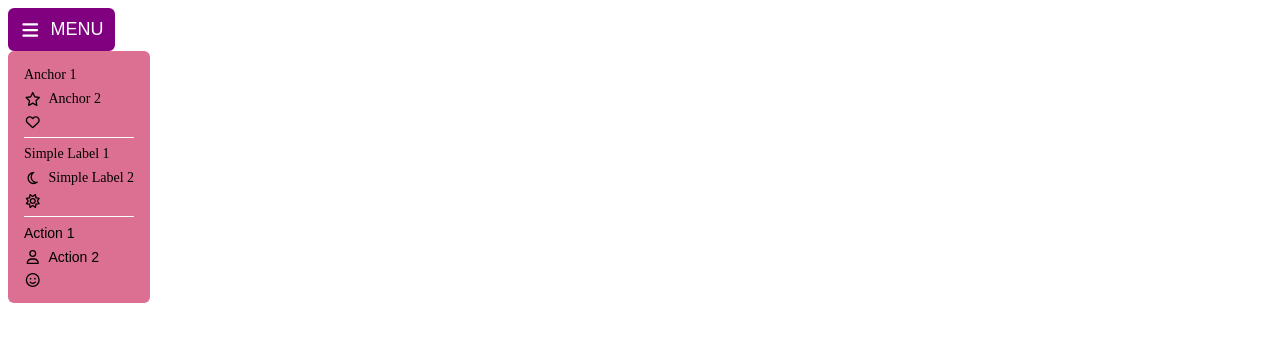
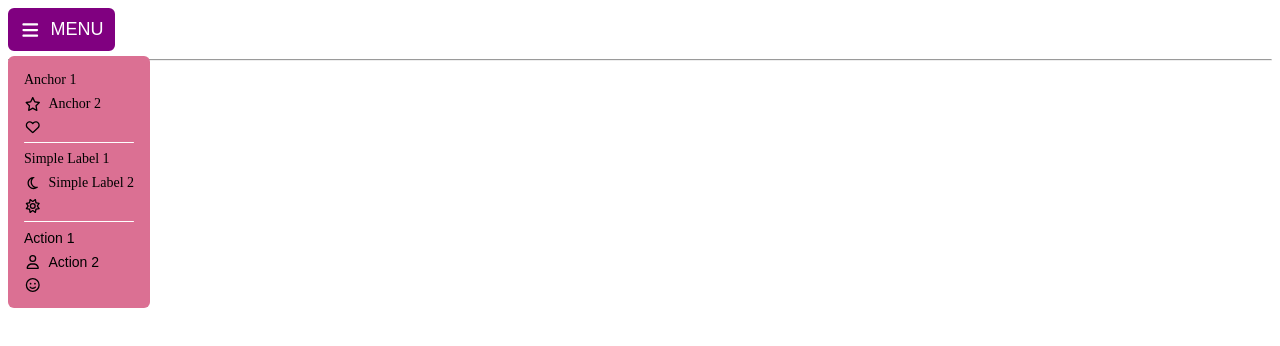
Before and after one commit to frarosset/dynamic-user-interface, a website built with webpack: page src/index.html in a window 1280 px wide. Both pictures are taken after a click on the button "MENU". Built offline with nearby package versions, Linux system fonts and the light colour scheme.

Commit message:
Adjust the position of the drop-down menu content with respect to it
To let the dropdown menu content (.drop-down-content element) be
positioned above the page content, and not occupy empty space, we
need an absolute position for it, with respect to the the whole
drop-down menu (.drop-down-menu element), which in turn needs a
relative position.

To include a gap between the button and the content, you can't
simply impose a margin-top for the content .drop-down-content,
since it is absolute positioned.

Then, .drop-down-content has been wrapped into a content container .drop-down-content-cnt, which is the one that actually is absolute
positioned with respect to the .drop-down-menu element. Then, the
gap can be imposed by simply setting a margin-top on the
.drop-down-content.

Note that changing the top property of an absolute positioned
element would break the hovering behaviour of the dropdown menu,
since moving the mouse from the button through the gap created this
way would trigger a mouseleave event before reaching the actual
content (hence the need of the .drop-down-content-cnt element).

To conclude, the display propery of the .drop-down-content is also
set to switch between none and block (as well as its visibility,
between hidden and visible), so that even event listeners are
disabled when the content is hidden.

```diff
--- a/src/DropDownMenu.css
+++ b/src/DropDownMenu.css
@@ -16,6 +16,8 @@
     --content-gap: 0.5em;
     --content-width: max-content;
 
+    --button-content-gap:       5px;
+
     --button-color:             var(--color-dark);
     --button-bg-color:          transparent;
     --button-border-color:      var(--color-dark);
@@ -29,7 +31,7 @@
     --content-color-icon-hover: var(--color-white);
 
     --separator-color:          var(--color-white);
-    --separator-width:     1px;
+    --separator-width:          1px;
     --separator-radius:         1px;
 }
 
@@ -38,6 +40,11 @@
     margin: 0;
     padding: 0;
     box-sizing: border-box;
+}
+
+.drop-down-menu{
+    position: relative;
+    width: min-content;
 }
 
 .drop-down-button{
@@ -49,8 +56,26 @@
     font-size: var(--button-fontsize);
 }
 
+
+.drop-down-content-cnt{
+    visibility: hidden;
+    display: none;
+    position: absolute;
+    /* top: calc(100% + var(--button-content-gap)); */
+}
+
+.drop-down-menu.visible .drop-down-content-cnt{
+    visibility: visible;
+    display: block;
+}
+
+.drop-down-menu.visible-forced .drop-down-content-cnt{
+    visibility: visible !important;
+    display: block !important;
+}
+
 .drop-down-content{
-    visibility: hidden;
+    margin-top:  var(--button-content-gap);
     background-color: var(--content-bg-color);
     border-radius: var(--radius);
     display: flex;
@@ -67,14 +92,6 @@
     border: none;
     background-color: transparent;
     font-size: var(--content-fontsize);
-}
-
-.drop-down-menu.visible .drop-down-content{
-    visibility: visible;
-}
-
-.drop-down-menu.visible-forced .drop-down-content{
-    visibility: visible !important;
 }
 
 .drop-down-menu.visible-forced .drop-down-button{
--- a/src/DropDownMenu.js
+++ b/src/DropDownMenu.js
@@ -18,6 +18,9 @@ export default class DropDownMenu{
         this.#button.classList.add('drop-down-button');
         this.#setIconAndLabel(this.#button,btnIcon,btnLabel);
 
+        let contentCnt = document.createElement('div');
+        contentCnt.classList.add('drop-down-content-cnt');
+
         this.#content = document.createElement('ul');
         this.#content.classList.add('drop-down-content');
 
@@ -27,7 +30,8 @@ export default class DropDownMenu{
         });
 
         this.#dropDownDiv.appendChild(this.#button);
-        this.#dropDownDiv.appendChild(this.#content);
+        contentCnt.appendChild(this.#content);
+        this.#dropDownDiv.appendChild(contentCnt);
         parentDiv.appendChild(this.#dropDownDiv);
 
         this.#button.addEventListener('click', () => {
--- a/src/index.js
+++ b/src/index.js
@@ -25,6 +25,10 @@ function init(){
     body.appendChild(header);
 
     const dropDownMenu = new DropDownMenu(header,menuData,showMenuOnHover,btnIcon,btnLabel);
+
+    // add an horizonatal line, just for testing purposes
+    const separator = document.createElement('hr');
+    header.appendChild(separator);
 }
 
 init();
```
